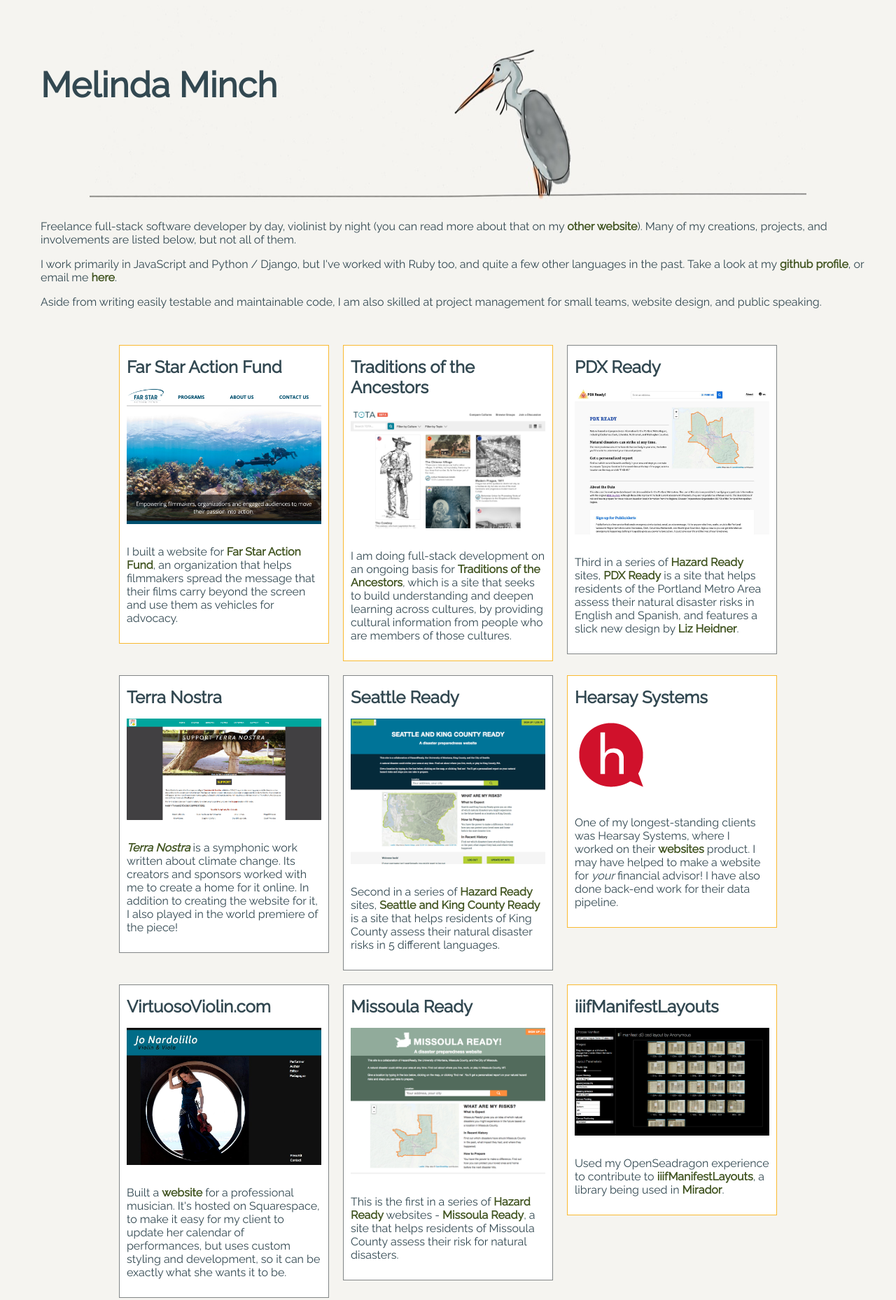
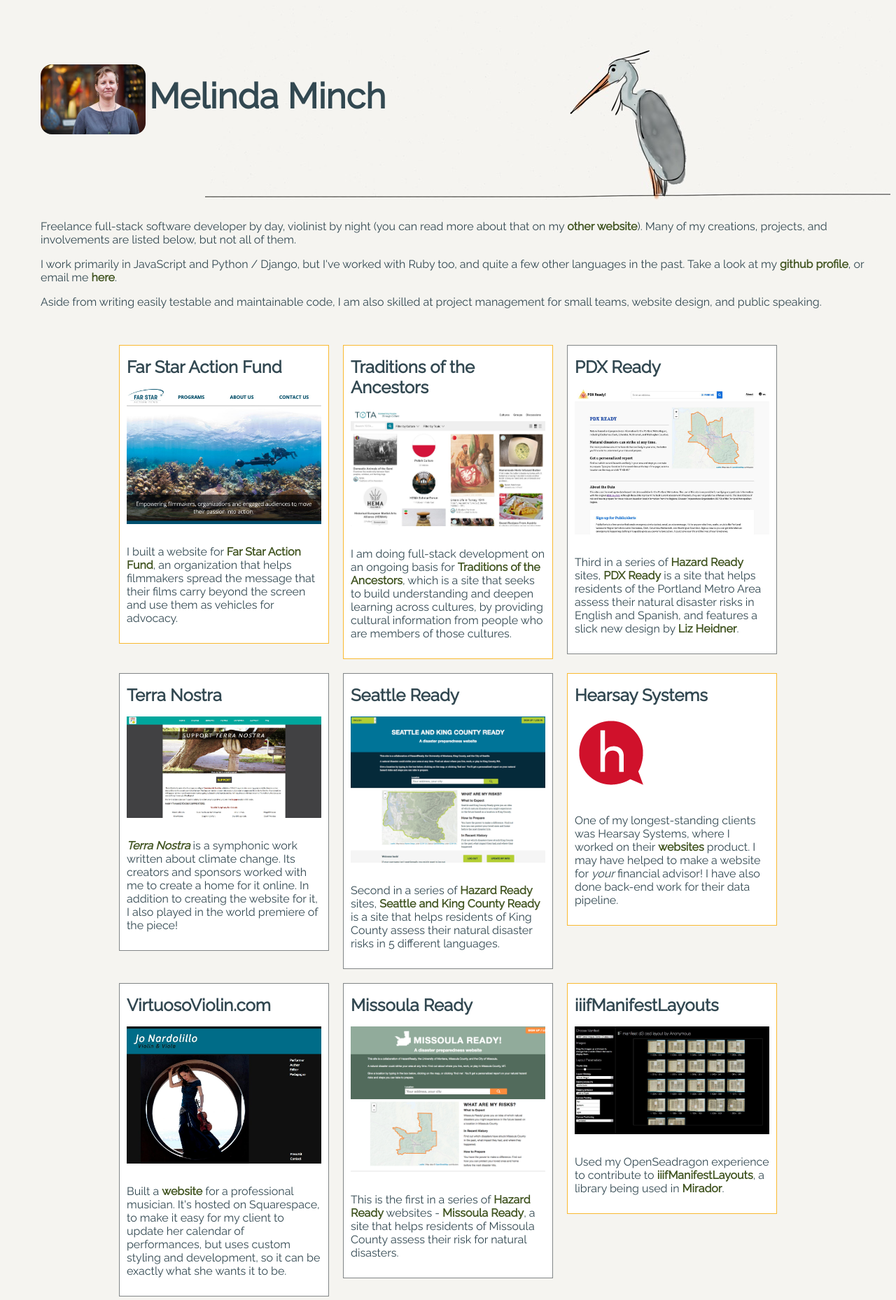
Before and after one commit to nein09/melindaminch.com, a website: page index.html in a window 1280 px wide. Shown: the top 1858 px of the page at 70% size. Drawn offline with Linux system fonts and the light colour scheme.

Commit message:
Update dependencies, images and add a headshot

```diff
--- a/index.html
+++ b/index.html
@@ -14,7 +14,7 @@
 
 <body>
 <div class="header">
-  <h1>Melinda Minch</h1>
+  <h1><img class="headshot" src="img/headshot.jpg">Melinda Minch</h1>
 </div>
   <div class="content">
     <div class="intro">
@@ -27,7 +27,7 @@
       <li>
         <div class="portfolio-item portfolio-item__software">
           <h2 class="portfolio-item--title">Far Star Action Fund</h2>
-          <img class="portfolio-item--image" src="img/fsaf.png" alt="">
+          <img class="portfolio-item--image" src="img/fsaf.jpg" alt="">
             <p>
               I built a website for <a href="http://farstaractionfund.org/" target="_blank" rel="noopener">Far Star Action Fund</a>, an organization that helps filmmakers spread the message that their films carry beyond the screen and use them as vehicles for advocacy.
             </p>
@@ -36,7 +36,7 @@
       <li>
         <div class="portfolio-item portfolio-item__software">
           <h2 class="portfolio-item--title">Traditions of the Ancestors</h2>
-          <img class="portfolio-item--image" src="img/tota.png" alt="">
+          <img class="portfolio-item--image" src="img/tota.jpg" alt="">
             <p>
               I am doing full-stack development on an ongoing basis for <a href="http://tota.world" target="_blank" rel="noopener">Traditions of the Ancestors</a>, which is a site that seeks to build understanding and deepen learning across cultures, by providing cultural information from people who are members of those cultures.
             </p>
@@ -54,7 +54,7 @@
       <li>
         <div class="portfolio-item portfolio-item__site">
           <h2 class="portfolio-item--title">Terra Nostra</h2>
-          <img class="portfolio-item--image" src="img/terranostra.png" alt="A screenshot of the Terra Nostra website">
+          <img class="portfolio-item--image" src="img/terranostra.jpg" alt="A screenshot of the Terra Nostra website">
           <p>
             <i><a href="http://terranostra.org" target="_blank" rel="noopener">Terra Nostra</a></i> is a symphonic work written about climate change. Its creators and sponsors worked with me to create a home for it online. In addition to creating the website for it, I also played in the world premiere of the piece!
           </p>
@@ -99,7 +99,7 @@
       <li>
         <div class="portfolio-item portfolio-item__software">
           <h2 class="portfolio-item--title">iiifManifestLayouts</h2>
-          <img class="portfolio-item--image" src="img/iiifManifestLayouts.png" alt="A screenshot of the iiifManifestLayouts demo page">
+          <img class="portfolio-item--image" src="img/iiifManifestLayouts.jpg" alt="A screenshot of the iiifManifestLayouts demo page">
             <p>
               Used my OpenSeadragon experience to contribute to <a href="https://github.com/sul-dlss/iiifManifestLayouts" target="_blank" rel="noopener">iiifManifestLayouts</a>, a library being used in <a href="https://github.com/IIIF/mirador" target="_blank" rel="noopener">Mirador</a>.
             </p>
--- a/package.json
+++ b/package.json
@@ -2,8 +2,8 @@
   "name": "melindaminch-dot-com",
   "version": "1.2.0",
   "devDependencies": {
-    "@babel/core": "^7.8.3",
-    "@babel/preset-env": "^7.8.3",
+    "@babel/core": "^7.9.6",
+    "@babel/preset-env": "^7.9.6",
     "gulp": "^4.0.2",
     "gulp-babel": "^8.0.0",
     "gulp-concat": "^2.6.1",
--- a/sass/mmstyle.scss
+++ b/sass/mmstyle.scss
@@ -48,9 +48,9 @@
 
 h1 {
   font-size: 30px;
-  top: -25px;
   left: 0;
   position: absolute;
+
   @include breakpoint(medium) {
     font-size: 40px;
     top: 0;
@@ -67,9 +67,21 @@
   margin: 0.25em 0;
 }
 
+.headshot {
+  display: none;
+
+  @include breakpoint(large-and-up) {
+    display: inline-block;
+    height: 100px;
+    vertical-align: middle;
+    border-radius: 16px;
+    margin-right: 5px;
+  }
+}
+
 .header {
   background-image: url(../img/header.png);
-  background-position: 50%;
+  background-position: right -45px top;
   background-repeat: no-repeat;
   background-size: 100%;
   height: 100px;
@@ -77,6 +89,7 @@
   position: relative;
 
   @include breakpoint(medium) {
+    background-position: center;
     height: 200px;
   }
 
```
Also changed, not shown: css/mmstyle.css, img/fsaf.jpg (added), img/fsaf.png (deleted), img/headshot.jpg (added), img/iiifManifestLayouts.jpg (added), img/iiifManifestLayouts.png (deleted), img/terranostra.jpg (added), img/terranostra.png (deleted), img/tota.jpg (added), img/tota.png (deleted), 3 other files.
